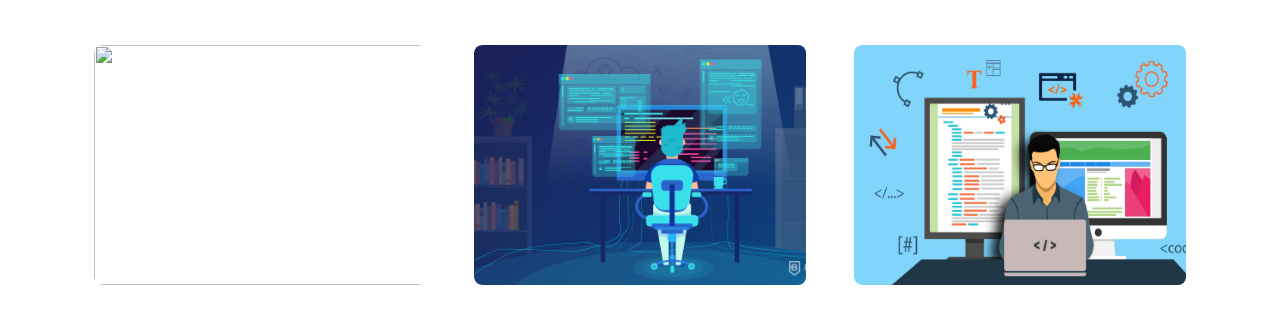
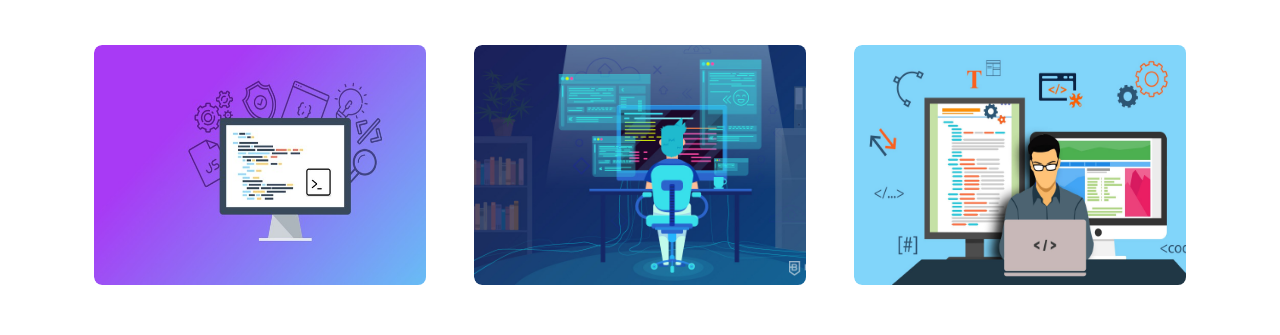
Before and after one commit to ameenahsank/my-web, a plain HTML site: page index.html in a window 1280 px wide. Shown: the part 1230-1565 px from the top of the page. Drawn offline with nearby package versions, Linux system fonts and the light colour scheme.

Commit message:
Update index.html

```diff
--- a/index.html
+++ b/index.html
@@ -93,7 +93,7 @@
                             <div class="portfolio-item-caption d-flex align-items-center justify-content-center h-100 w-100">
                                 <div class="portfolio-item-caption-content text-center text-white"></div>
                             </div>
-                            <img class="rounded" style="height: 15em;width: 24em;" src="1650610_2673_5.jpg" alt="" />
+                            <img class="rounded" style="height: 15em;width: 24em;" src="images/1650610_2673_5.jpg" alt="" />
                         </div>
                     </div>
                     <!-- Portfolio Item 5-->
```
